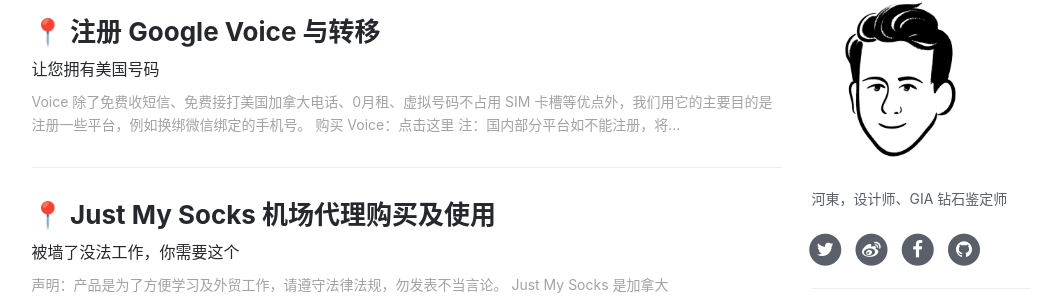
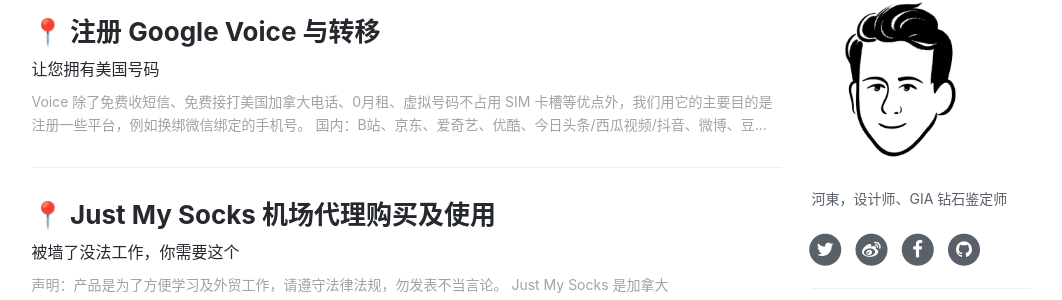
Before and after one commit to ssnhd/ssnhd.github.io, a Jekyll site: the page built from index.html, in a window 1280 px wide and 900 px high, scrolled down 469 px. Shown: the part 167-467 px from the top of the window, without its empty margins (136-1198 px from the left). Built offline with Jekyll 4.4.1, drawn with Linux system fonts in a browser that asks for light colours; nearby versions of some CDN libraries; the list of posts is cut into pages by our own code; comment, search, counter and statistics services are not loaded.

Commit message:
Update 2021-12-16-voice.md

```diff
--- a/_posts/2021-12-16-voice.md
+++ b/_posts/2021-12-16-voice.md
@@ -14,12 +14,14 @@
 
 Voice 除了免费收短信、免费接打美国加拿大电话、0月租、虚拟号码不占用 SIM 卡槽等优点外，我们用它的主要目的是注册一些平台，例如换绑微信绑定的手机号。
 
-## 购买 Voice：[点击这里](https://t.me/iPantherauncia)
+**国内**：`B站`、`京东`、`爱奇艺`、`优酷`、`今日头条/西瓜视频/抖音`、`微博`、`豆瓣`、`微信/QQ（换绑）`\
+**国外**：`Amazon`、`Clubhouse`、`Facebook`、`PayPal`、`Telegram`、`Twitter`
 
 >注：国内部分平台如不能注册，将路线换到美国（全局模式）。
 
-**国内**：`B站`、`京东`、`爱奇艺`、`优酷`、`今日头条/西瓜视频/抖音`、`微博`、`豆瓣`、`微信/QQ（换绑）`\
-**国外**：`Amazon`、`Clubhouse`、`Facebook`、`PayPal`、`Telegram`、`Twitter`
+## 购买 Voice
+
+[![](https://i.imgur.com/DS23Tdh.png)](https://t.me/iPantherauncia)
 
 ## 注册
 
```
